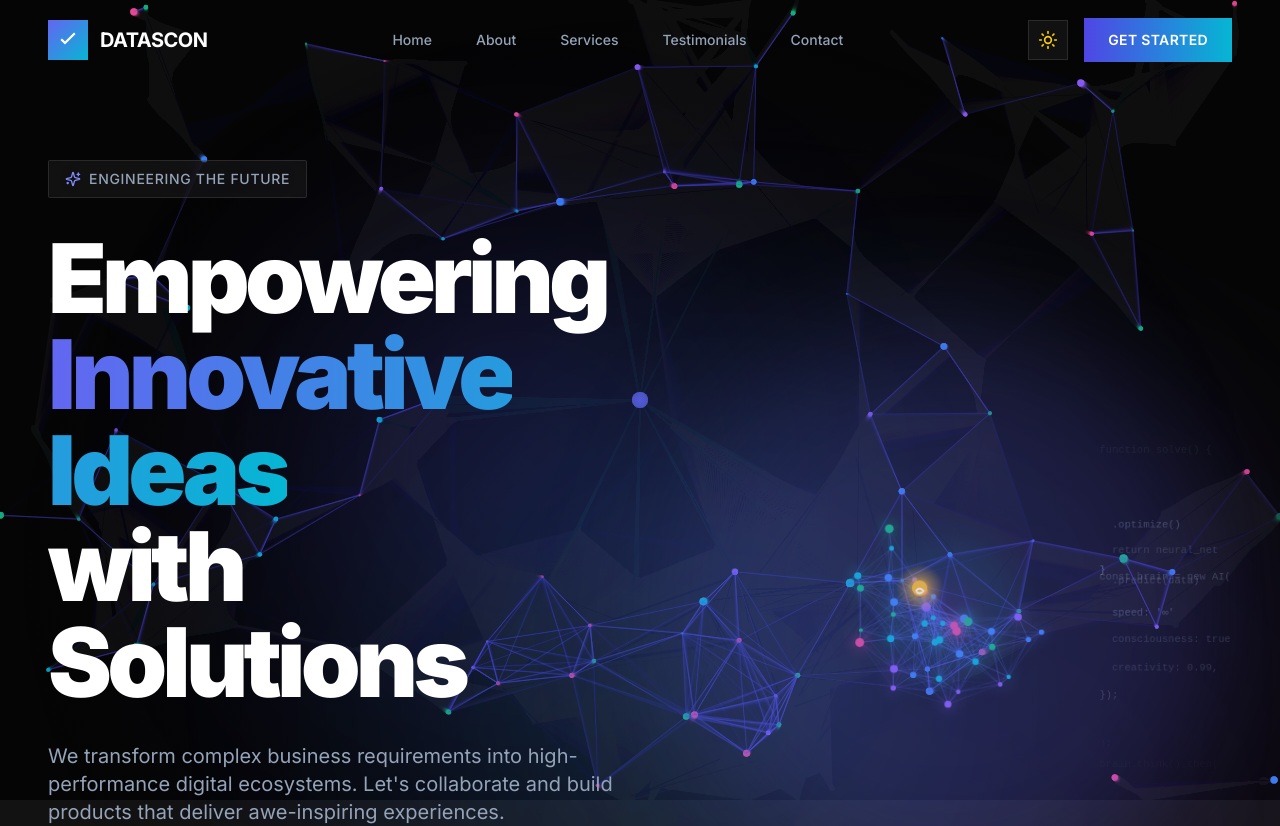
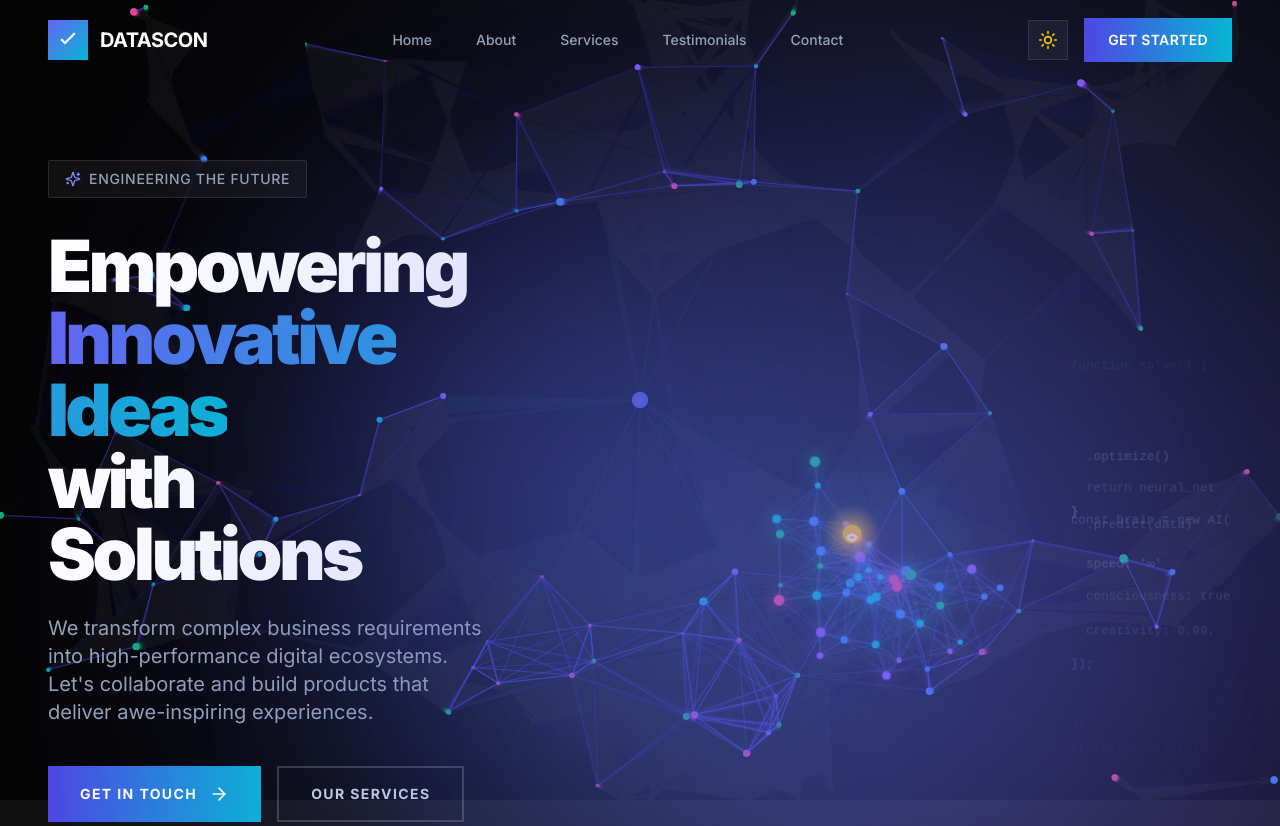
Before and after one commit to fmitesh007/ds_baackup, a Next.js app: page / in a window 1280 px wide. Shown: the top 826 px of the page. Built offline with nearby package versions, Linux system fonts and the light colour scheme.

Commit message:
Scale up NeuralBrain visualization in Hero
- Increase NeuralBrain size to fill more space
- Adjust Hero layout grid (5 columns)
- Make text more compact
- Add stronger glow effect
- Increase canvas resolution

```diff
--- a/components/Hero.tsx
+++ b/components/Hero.tsx
@@ -67,8 +67,8 @@ export default function Hero() {
       </motion.div>
 
       <div className="max-w-7xl mx-auto px-6 lg:px-12 py-20 relative z-10">
-        <div className="grid lg:grid-cols-2 gap-12 items-center">
-          <motion.div style={{ opacity, scale }}>
+        <div className="grid lg:grid-cols-5 gap-12 items-center">
+          <motion.div style={{ opacity, scale }} className="lg:col-span-2">
             <motion.div
               initial={{ opacity: 0, y: 20 }}
               animate={{ opacity: 1, y: 0 }}
@@ -81,7 +81,7 @@ export default function Hero() {
             </motion.div>
 
             <motion.h1
-              className={`text-5xl md:text-7xl lg:text-8xl font-black tracking-tighter leading-[0.9] mb-8 ${isDark ? 'text-white' : 'text-slate-900'}`}
+              className={`text-4xl md:text-6xl lg:text-7xl font-black tracking-tighter leading-[0.9] mb-6 ${isDark ? 'text-white' : 'text-slate-900'}`}
               initial={{ opacity: 0, y: 30 }}
               animate={{ opacity: 1, y: 0 }}
               transition={{ duration: 0.8, delay: 0.2 }}
@@ -157,13 +157,13 @@ export default function Hero() {
           </motion.div>
 
           <motion.div
-            className="hidden lg:flex items-center justify-center"
+            className="hidden lg:flex items-center justify-center lg:col-span-3"
             initial={{ opacity: 0, scale: 0.8 }}
             animate={{ opacity: 1, scale: 1 }}
             transition={{ duration: 0.8, delay: 0.4 }}
           >
-            <div className="relative">
-              <div className={`absolute inset-0 blur-3xl ${isDark ? 'bg-indigo-500/20' : 'bg-indigo-500/10'} rounded-full`} />
+            <div className="relative w-full aspect-square max-w-[700px]">
+              <div className={`absolute inset-0 blur-[120px] ${isDark ? 'bg-indigo-500/40' : 'bg-indigo-500/25'} rounded-full scale-150`} />
               <NeuralBrain />
             </div>
           </motion.div>
--- a/components/NeuralBrain.tsx
+++ b/components/NeuralBrain.tsx
@@ -39,8 +39,8 @@ export default function NeuralBrain() {
     let height = 600;
 
     const resize = () => {
-      width = Math.min(600, window.innerWidth * 0.8);
-      height = width;
+      width = 600;
+      height = 600;
       canvas.width = width;
       canvas.height = height;
     };
@@ -236,7 +236,7 @@ export default function NeuralBrain() {
   return (
     <canvas
       ref={canvasRef}
-      className="w-full max-w-[600px] aspect-square"
+      className="w-full h-full"
     />
   );
 }
```
